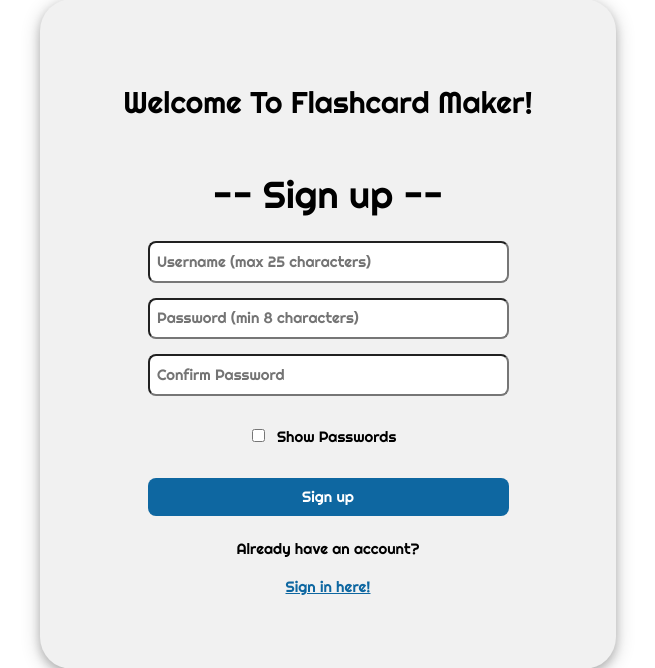
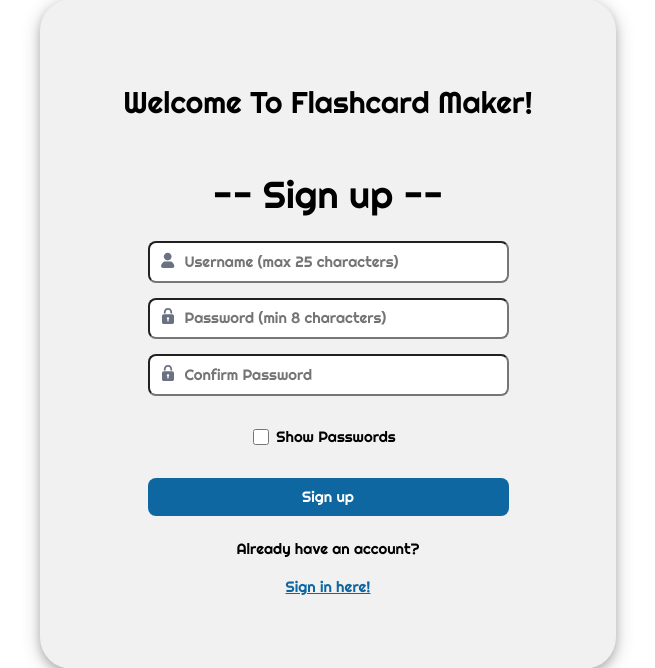
Before and after one commit to Sho-Wadamori/Flashcard, a Flask app: page /signup/ in a window 1280 px wide. Shown: the part 66-734 px from the top of the page, without its empty margins (312-967 px from the left). Run offline with Flask 3, Linux system fonts and the light colour scheme; data comes from the database, SQL or seed files in the repository.

Commit message:
added more icons to login/signup page, updated scroll to top icon to match the text colour

```diff
--- a/static/css/auth.css
+++ b/static/css/auth.css
@@ -49,6 +49,10 @@ form.login {
   cursor: pointer;
   margin-right: 0.5rem;
 }
+.showPasswords[type=checkbox] {
+  width: 16px;
+  height: 16px;
+}
 
 /* submit button */
 .login input[type="submit"] {
@@ -57,3 +61,29 @@ form.login {
   border: none;
   cursor: pointer;
 }
+
+.inputIcon {
+  position: absolute;
+  left: 10px;
+  top: 50%;
+  transform: translateY(-50%);
+  width: 20px;
+  height: 20px;
+  pointer-events: none;
+}
+
+.inputContainer {
+  position: relative;
+}
+
+.inputContainer input[type="text"],
+.inputContainer input[type="password"] {
+  padding-left: 35px;
+  padding-right: 35px;
+}
+
+.showPasswordContainer {
+  display: flex;
+  align-items: center;
+  justify-content: center;
+}
--- a/static/css/components.css
+++ b/static/css/components.css
@@ -90,12 +90,17 @@
   display: flex;
   justify-content: center;
   align-items: center;
-  background-color: white;
   opacity: 0;
   pointer-events: none;
   /* smoothly appear from below */
   transform: translateY(10px);
   transition: opacity 0.25s ease-in-out, transform 0.25s ease-in-out;
+}
+
+.scroll {
+  width: 225px;
+  height: 225px;
+  scale: 0.25;
 }
 
 /* smoothly reveal button */
--- a/templates/deck.html
+++ b/templates/deck.html
@@ -135,7 +135,7 @@
 <!-- scroll to top button -->
 <div class="fixed-button">
     <a onclick="window.scrollTo({top: 0, behavior: 'smooth'});">
-      <img src="{{ url_for('static', filename='assets/scroll.svg') }}" alt="Scroll To Top Icon" title="Scroll To Top">
+      {% include "icons/scroll.html" %}
     </a>
 </div>
 
--- a/templates/decks.html
+++ b/templates/decks.html
@@ -291,7 +291,7 @@
 <!-- scroll to top button -->
 <div class="fixed-button">
     <a onclick="window.scrollTo({top: 0, behavior: 'smooth'});">
-        <img src="{{ url_for('static', filename='assets/scroll.svg') }}" alt="Scroll To Top Icon" title="Scroll To Top">
+      {% include "icons/scroll.html" %}
     </a>
 </div>
 
--- /dev/null
+++ b/templates/icons/password.html
@@ -0,0 +1,3 @@
+<svg version="1.1" xmlns="http://www.w3.org/2000/svg" width="16" height="16" style="fill: hsl(222, 10%, 46%);" viewBox="0 0 1024 1024">
+    <path d="M780.8 354.58H665.6v-42.89c0-72.31-19.85-193.3-153.6-193.3-138.87 0-153.6 135.05-153.6 193.3v42.89H243.2v-42.89C243.2 122.25 348.79 0 512 0s268.8 122.25 268.8 311.69v42.89z m-192 314.84c0-43.52-34.58-78.65-76.8-78.65s-76.8 35.13-76.8 78.65c0 29.46 15.4 54.47 38.44 67.82v89.64c0 21.74 17.25 39.7 38.4 39.7s38.4-17.96 38.4-39.7v-89.64c23-13.35 38.36-38.36 38.36-67.82zM896 512v393.61c0 65.26-51.87 118.39-115.2 118.39H243.2c-63.291 0-115.2-53.13-115.2-118.39V512c0-65.22 51.87-118.39 115.2-118.39h537.6c63.33 0 115.2 53.17 115.2 118.39z"/>
+</svg>
--- /dev/null
+++ b/templates/icons/username.html
@@ -0,0 +1,3 @@
+<svg version="1.1" xmlns="http://www.w3.org/2000/svg" width="16" height="16" style="fill: hsl(222, 10%, 46%);" viewBox="0 0 1024 1024">
+    <path d="M492.642454 544.492238c138.576752 0 250.922119-112.345367 250.922119-250.924119 0-138.576752-112.344367-250.922119-250.922119-250.922119-138.578752 0-250.924119 112.345367-250.924119 250.923119 0 138.577752 112.345367 250.923119 250.924119 250.923119m329.666273 152.226433C763.454107 634.645126 743.657571 613.336625 635.847097 607.485762H349.42681c-107.810473 5.851863-127.607009 27.159363-186.461629 89.231909-62.510535 64.169496-112.295368 145.404592-88.694922 246.144231 26.184386 65.876456 96.935728 81.138098 163.83616 81.138098h509.062069c66.899432 0 137.699773-15.261642 163.885159-81.138098 23.599447-100.739639-26.185386-181.974735-88.74492-246.144231"/>
+</svg>
--- a/templates/public.html
+++ b/templates/public.html
@@ -111,7 +111,7 @@
 <!-- scroll to top button -->
 <div class="fixed-button">
     <a onclick="window.scrollTo({top: 0, behavior: 'smooth'});">
-        <img src="{{ url_for('static', filename='assets/scroll.svg') }}" alt="Scroll To Top Button" title="Scroll To Top">
+      {% include "icons/scroll.html" %}
     </a>
 </div>
 
--- a/templates/signup.html
+++ b/templates/signup.html
@@ -25,11 +25,24 @@
         {%endwith%}
 
         <form action="{{ url_for('signup') }}" method="POST" class="login">
-            <input type="text" name="username" maxlength="25" id="username" placeholder="Username (max 25 characters)"><br>
-            <input type="password" name="password" minlength="8" maxlength="128" id="password" placeholder="Password (min 8 characters)"><br>
-            <input type="password" name="confirm_password" minlength="8" maxlength="128" id="confirm_password" placeholder="Confirm Password"><br><br>
-            <input type="checkbox" onclick="passwordReveal()" id="showPasswords" class="showPasswords">
-            <label for="showPasswords" class="showPasswords">Show Passwords</label><br><br>
+            <div class="inputContainer">
+                <div class="inputIcon">{% include "icons/username.html" %}</div>
+                <input type="text" name="username" maxlength="25" id="username" placeholder="Username (max 25 characters)">
+            </div>
+            <div class="inputContainer">
+                <div class="inputIcon">{% include "icons/password.html" %}</div>
+                <input type="password" name="password" minlength="8" maxlength="128" id="password" placeholder="Password (min 8 characters)">
+            </div>
+            <div class="inputContainer">
+                <div class="inputIcon">{% include "icons/password.html" %}</div>
+                <input type="password" name="confirm_password" minlength="8" maxlength="128" id="confirm_password" placeholder="Confirm Password">
+            </div>
+            <br>
+            <div class="showPasswordContainer">
+                <input type="checkbox" onclick="passwordReveal()" id="showPasswords" class="showPasswords">
+                <label for="showPasswords" class="showPasswords">Show Passwords</label>
+            </div>
+            <br>
             <input type="submit" value="Sign up" class="button-ignore">
         </form>
         <p>Already have an account?</p> <a href="{{ url_for('login') }}" class="btn-ignore-all" style="color: rgb(14, 103, 161); text-decoration: underline;">Sign in here!</a>
```
Also changed, not shown: templates/homepage.html (+7 -9 lines), templates/icons/scroll.html (added, +6 -0 lines), templates/login.html (+20 -6 lines).
